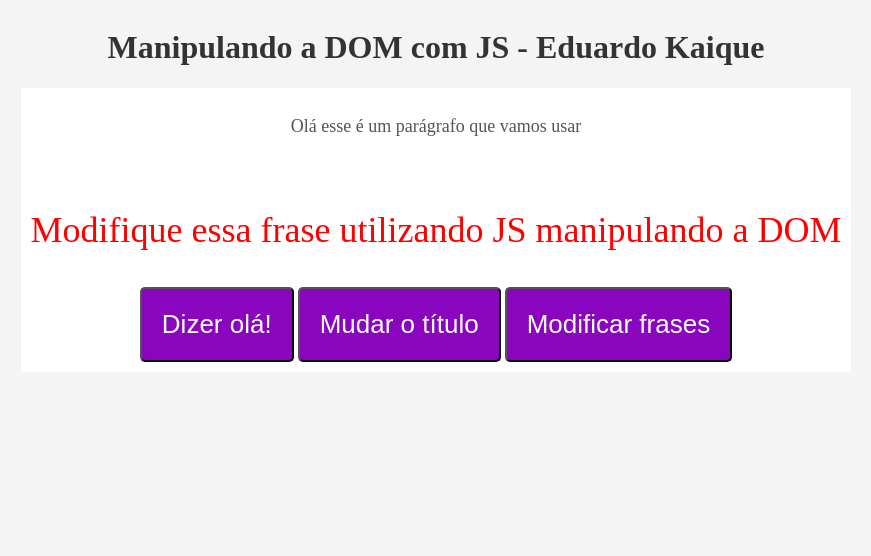
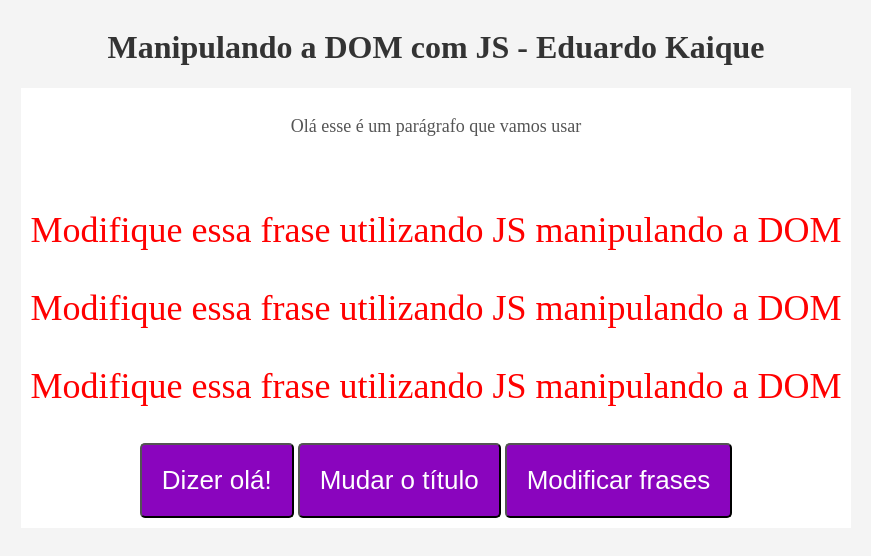
Before and after one commit to EduKaique/pratica-js, a plain HTML site: page index.html in a window 1280 px wide. Shown: the whole page, without its empty margins (204-1075 px from the left). Drawn offline with Linux system fonts and the light colour scheme.

Commit message:
[FIX] Arrumando o código

```diff
--- a/index.html
+++ b/index.html
@@ -13,6 +13,8 @@
         <p class="mensagem1">Olá esse é um parágrafo que vamos usar</p>
         <br>
         <p class="mensagem2"> Modifique essa frase utilizando JS manipulando a DOM</p>
+        <p class="mensagem2"> Modifique essa frase utilizando JS manipulando a DOM</p>
+        <p class="mensagem2"> Modifique essa frase utilizando JS manipulando a DOM</p>
 
         <button id="botao-ola">Dizer olá!</button>
         <button id="btn-mudar-titulo">Mudar o título</button>
```
